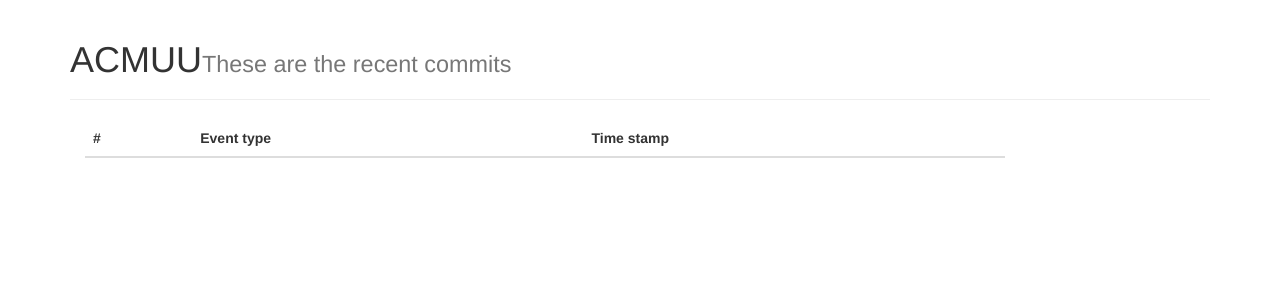
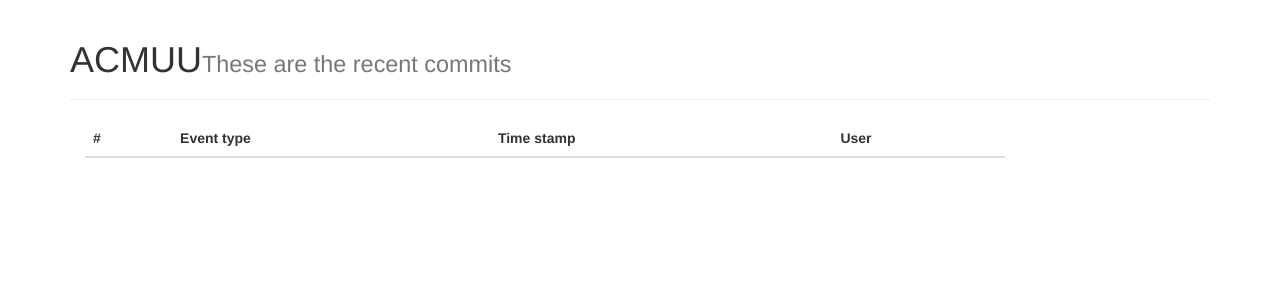
Before and after one commit to aveminus/hackathon, a Django app: template acmuu/templates/acmuu/details.html in a window 1280 px wide. Shown: the top 300 px of the page. Run offline with Django 3.2, Linux system fonts and the light colour scheme; the template is opened without the code that fills it, so the values that code supplies are empty; some libraries are stand-ins or nearby versions.

Commit message:
users in details

```diff
--- a/acmuu/templates/acmuu/details.html
+++ b/acmuu/templates/acmuu/details.html
@@ -31,6 +31,8 @@
                 <th>#</th>
                 <th>Event type</th>
                 <th>Time stamp</th>
+                  <th>User</th>
+
               </tr>
             </thead>
     {% for data in details %}
@@ -40,6 +42,8 @@
                 <td>{{ forloop.counter }}</td>
                   <td>{{ data.type }}</td>
                 <td>{{ data.time }}</td>
+                              <td>{{ data.user }}</td>
+
               </tr>
     {% endfor %}
               </tbody>
--- a/acmuu/views.py
+++ b/acmuu/views.py
@@ -34,8 +34,10 @@ def detail(request, username, repo):
 
             type = detail['type']
             time = detail['created_at']
+            user = detail['actor']['login']
             list_details.append({'type': type,
-                                 'time': time
+                                 'time': time,
+                                 'user': user
                                  })
         except:
             None
```
